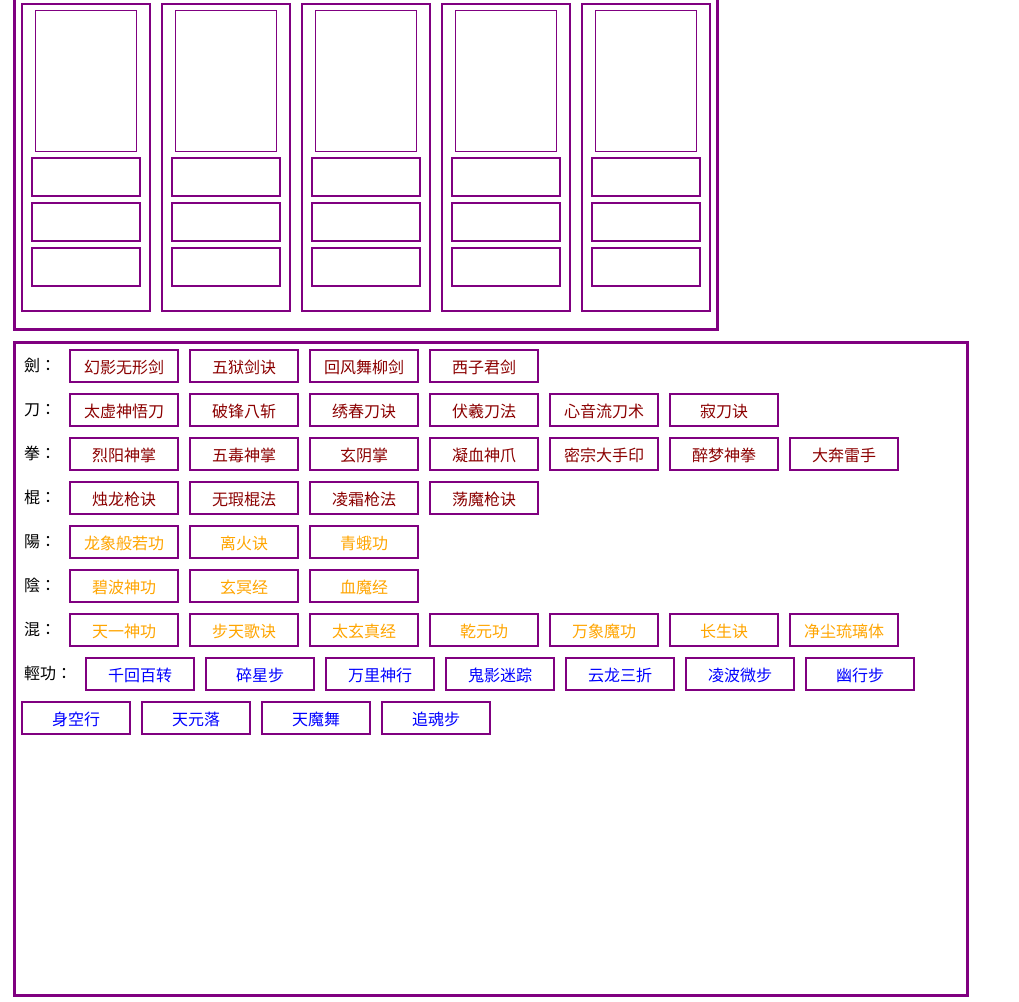
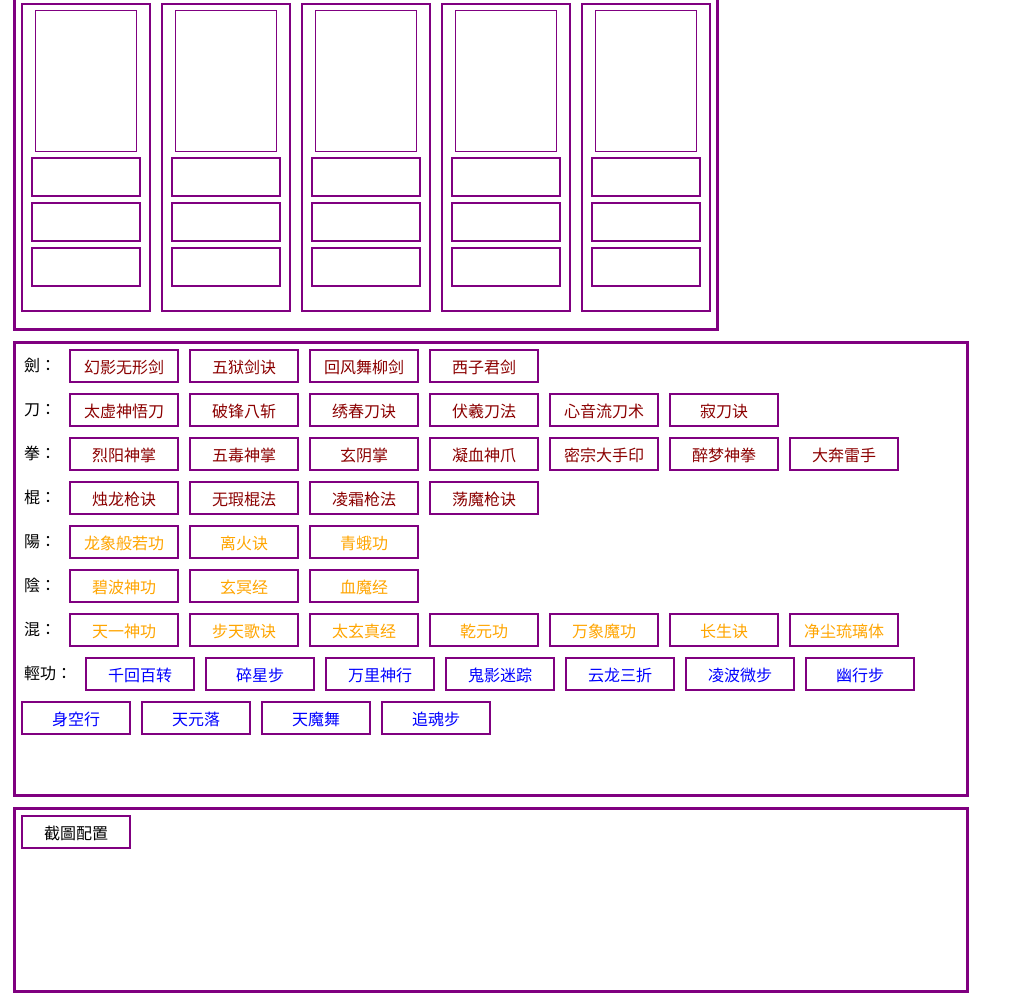
Before and after one commit to liuxd/YanYuBuild, a plain HTML site: page index.html in a window 1280 px wide. Shown: the part 758-1760 px from the top of the page, without its empty margins (0-1019 px from the left). Drawn offline with Linux system fonts and the light colour scheme.

Commit message:
add button area

```diff
--- a/index.html
+++ b/index.html
@@ -35,6 +35,9 @@
     <div id="skill-fly" class="skill-sub-box">
         <div class="skill-title">輕功：</div>
     </div>
+</div>
+<div class="button-box">
+    <div id="btn-capture" class="btn">截圖配置</div>
 </div>
 
 <script src="js/db.js"></script>
@@ -75,6 +78,7 @@
             img.id = hero.name;
             img.draggable = true;
             img.ondragstart = drag;
+            img.style.cssText = 'cursor: pointer';
             img.ondblclick = () => {
                 window.open('https://wiki.biligame.com/yanyu/' + hero.name);
             };
--- a/main.css
+++ b/main.css
@@ -1,4 +1,4 @@
-#main-player-room, #skill-box {
+#main-player-room, #skill-box, .button-box {
     margin: 5px;
     width: 700px;
     height: 650px;
@@ -8,9 +8,15 @@
 
 #skill-box {
     width: 950px;
+    height: 450px;
 }
 
-.skill {
+.button-box {
+    width: 950px;
+    height: 180px;
+}
+
+.skill, .btn {
     width: 100px;
     padding: 3px;
     border: 2px solid purple;
@@ -18,6 +24,7 @@
     font-family: "Yuanti SC", serif;
     float: left;
     margin: 5px;
+    cursor: pointer;
 }
 
 .player-room {
```
